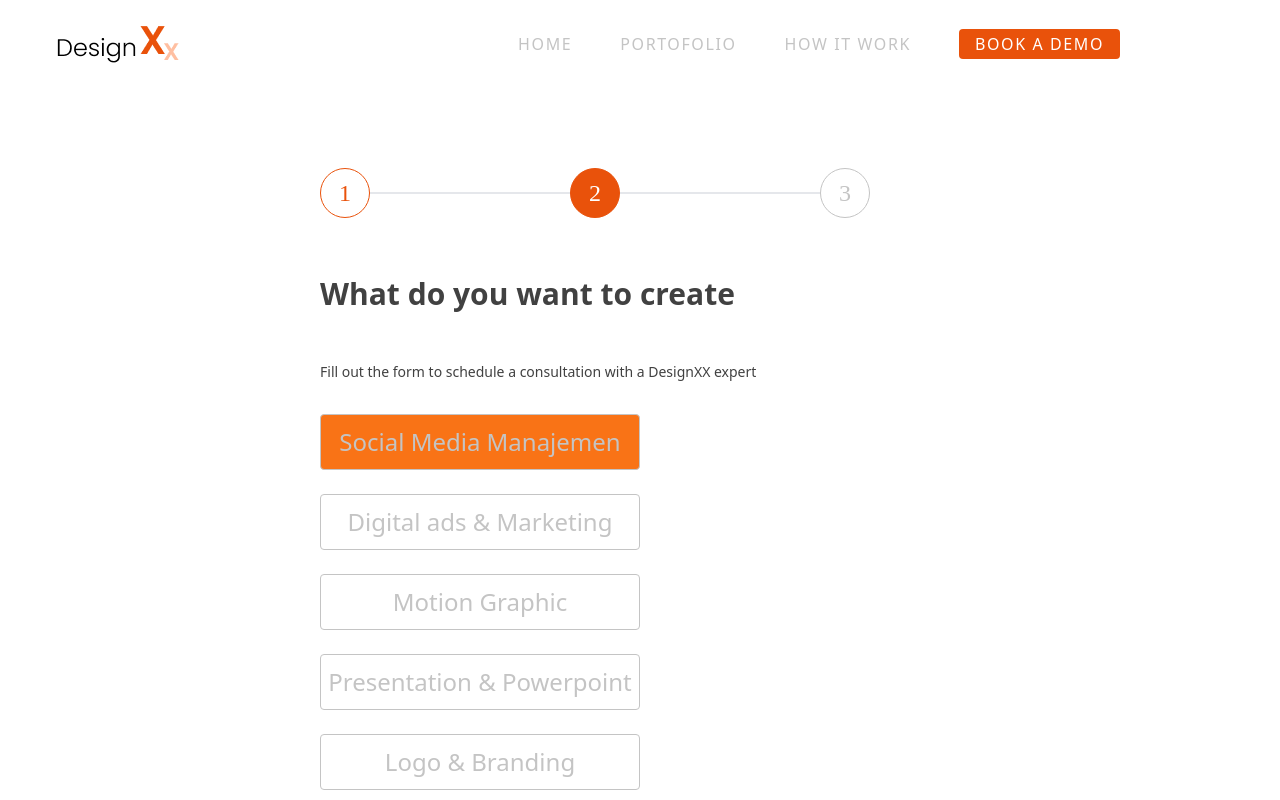
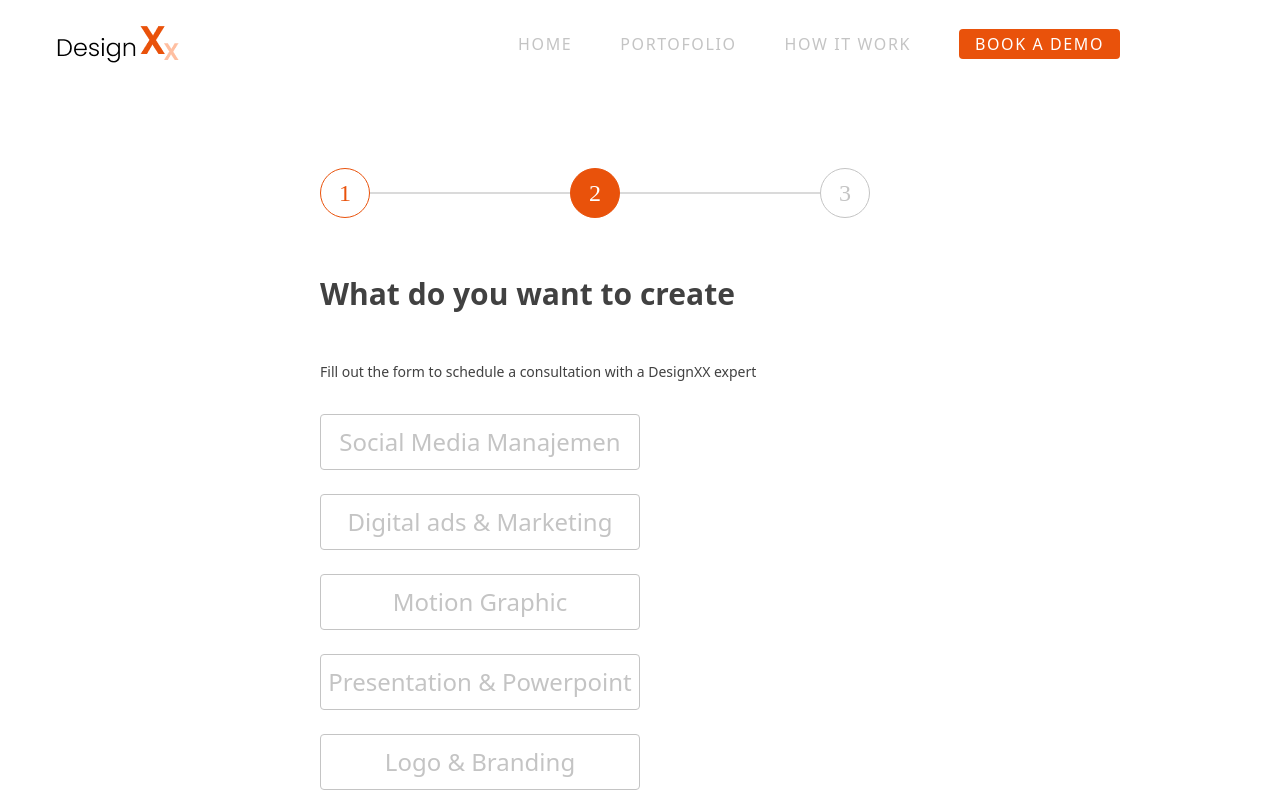
Before and after one commit to adityailhamss/designxx, a React (Create React App) app: page /steptwo in a window 1280 px wide. Shown: the top 800 px of the page. Built offline with nearby package versions, Linux system fonts and the light colour scheme.

Commit message:
PopupPage&Calendar

```diff
--- a/src/App.js
+++ b/src/App.js
@@ -28,8 +28,6 @@ function App() {
     </Routes>
     <Footer />
   </Router>
-
-
   );
 }
 
--- a/src/component/StepThree.js
+++ b/src/component/StepThree.js
@@ -22,12 +22,12 @@ function StepThree() {
         <div className='rounded-full border border-[#E9520B] w-[50px] h-[50px]'>
           <p className='py-2 text-center text-2xl text-[#E9520B] font-[dm-sans]'>1</p>
         </div>
-        <div className='border w-[200px] h-[0px] my-6'>
+        <div className='border border-[#DADADA] w-[200px] h-0 my-6'>
         </div>
         <div className='rounded-full border border-[#E9520B] w-[50px] h-[50px]'>
           <p className='py-2 text-center text-2xl text-[#E9520B] font-[dm-sans]'>2</p>
         </div>
-        <div className='border w-[200px] h-[0px] my-6'>
+        <div className='border border-[#DADADA] w-[200px] h-0 my-6'>
         </div>
         <div className='rounded-full border border-[#E9520B] bg-[#E9520B] w-[50px] h-[50px]'>
           <p className='py-2 text-center text-2xl text-[#FFFFFF] font-[dm-sans]'>3</p>
@@ -43,7 +43,7 @@ function StepThree() {
           <form className='md:px-0 px-10'>
             <label className='block'>
                 <span className='flex flex-row font-bold pb-6 text-lg font-[Poppins] text-[#414141]'>Nama Lengkap</span>
-                <input className='border w-4/5 h-14 rounded border-[#DADADA] pl-3 font-sans' placeholder='Sudah Ditulis' />
+                <input className='border w-4/5 h-14 rounded border-[#DADADA] pl-3 font-sans' placeholder='Tulis Disini' />
             </label>
             <label className='block'>
                 <span className='flex flex-row font-bold pt-8 pb-6 text-lg font-[Poppins] text-[#414141]'>Title</span>
--- a/src/component/StepTwo.js
+++ b/src/component/StepTwo.js
@@ -25,12 +25,12 @@ function StepTwo() {
         <div className='rounded-full border border-[#E9520B] w-[50px] h-[50px]'>
           <p className='py-2 text-center text-2xl text-[#E9520B] font-[dm-sans]'>1</p>
         </div>
-        <div className='border w-[200px] h-[0px] my-6'>
+        <div className='border border-[#DADADA] w-[200px] h-0 my-6'>
         </div>
         <div className='rounded-full border border-[#E9520B] bg-[#E9520B] w-[50px] h-[50px]'>
           <p className='py-2 text-center text-2xl text-[#FFFFFF] font-[dm-sans]'>2</p>
         </div>
-        <div className='border w-[200px] h-[0px] my-6'>
+        <div className='border border-[#DADADA] w-[200px] h-0 my-6'>
         </div>
         <div className='rounded-full border border-[#C4C4C4] w-[50px] h-[50px]'>
           <p className='py-2 text-center text-2xl text-[#C4C4C4] font-[dm-sans]'>3</p>
@@ -45,7 +45,7 @@ function StepTwo() {
           </p>
           <div className='flex flex-col gap-6'>
             <div className='flex flex-col gap-6 md:grid-flow-col text-[#C4C4C4] lg:items-left'>
-            <button onCLick={handleClick} className={`rounded border w-80 h-14 bg-[#FFFFFF] border-[#C4C4C4] text-2xl ${(changeColor === true)? `bg-gray-77` : `bg-orange-500`}`}>Social Media Manajemen</button>
+            <button onCLick={handleClick} className={`rounded border w-80 h-14 bg-[#FFFFFF] border-[#C4C4C4] text-2xl ${(changeColor === false)? `bg-gray-77` : `bg-orange-500`}`}>Social Media Manajemen</button>
             <button className='rounded border w-80 h-14 bg-[#FFFFFF] border-[#C4C4C4] text-2xl'>Digital ads & Marketing</button>
             <button className='rounded border w-80 h-14 bg-[#FFFFFF] border-[#C4C4C4] text-2xl'>Motion Graphic</button>
             <button className='rounded border w-80 h-14 bg-[#FFFFFF] border-[#C4C4C4] text-2xl'>Presentation & Powerpoint</button>
```
